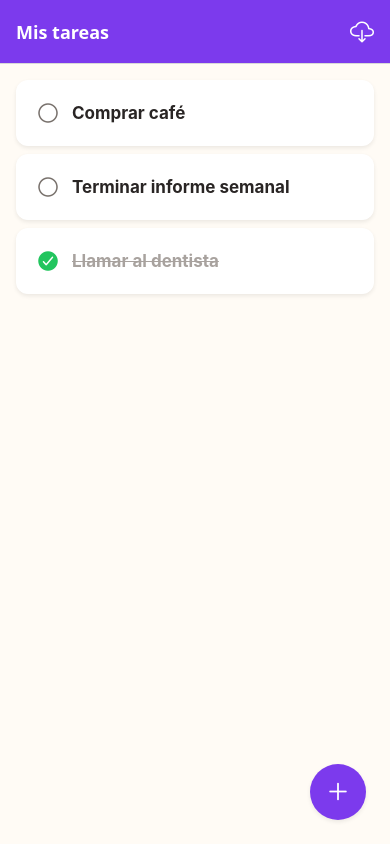
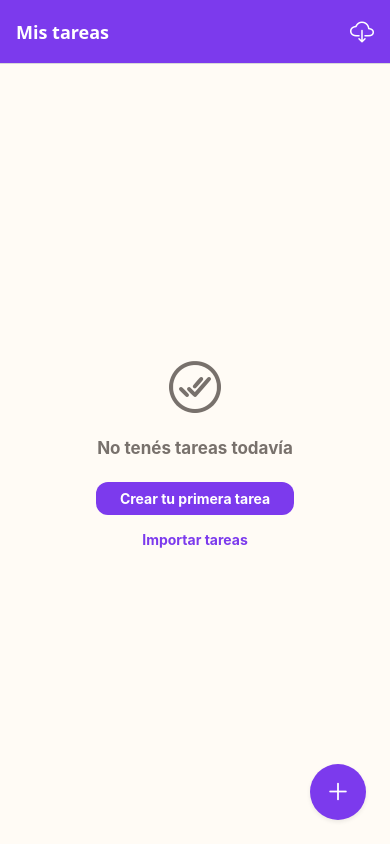
Before and after one commit to ibilleke/todo-list-app-movil, a React Native app in the folder app/: screen /TaskList in a window 390 px wide. Built offline with nearby package versions, Linux system fonts and the light colour scheme.

Commit message:
feat: add empty and loading states to task list
Shows icon, message and CTAs when there are no tasks, plus a spinner while the initial load resolves. Drops the mock-task auto-reseed left over from the persistence spike so the empty state is actually reachable.

```diff
--- a/app/src/screens/TaskListScreen.tsx
+++ b/app/src/screens/TaskListScreen.tsx
@@ -12,47 +12,21 @@ import TaskCard from "../components/TaskCard";
 
 type Props = NativeStackScreenProps<RootStackParamList, "TaskList">;
 
-const MOCK_TASKS: Task[] = [
-  {
-    id: "mock-1",
-    title: "Comprar café",
-    completed: false,
-    createdAt: new Date().toISOString(),
-    source: "local",
-  },
-  {
-    id: "mock-2",
-    title: "Terminar informe semanal",
-    completed: false,
-    createdAt: new Date().toISOString(),
-    source: "local",
-  },
-  {
-    id: "mock-3",
-    title: "Llamar al dentista",
-    completed: true,
-    createdAt: new Date().toISOString(),
-    source: "local",
-  },
-];
-
 export default function TaskListScreen({ navigation }: Props) {
   const [tasks, setTasks] = useState<Task[]>([]);
   const [isImporting, setIsImporting] = useState(false);
   const [importError, setImportError] = useState<string | null>(null);
+  const [isLoading, setIsLoading] = useState(true);
 
   useFocusEffect(
     useCallback(() => {
       let active = true;
       (async () => {
-        let stored = await getTasks();
-        if (stored.length === 0) {
-          for (const mock of MOCK_TASKS) {
-            await saveTask(mock);
+        const stored = await getTasks();
+        if (active) {
+          setTasks(stored);
+          setIsLoading(false);
         }
-          stored = await getTasks();
-        }
-        if (active) setTasks(stored);
       })();
       return () => {
         active = false;
@@ -118,6 +92,25 @@ export default function TaskListScreen({ navigation }: Props) {
           </Pressable>
         </View>
       )}
+      {isLoading ? (
+        <View style={styles.centerState}>
+          <ActivityIndicator color={colors.primary} size="large" />
+        </View>
+      ) : tasks.length === 0 ? (
+        <View style={styles.centerState}>
+          <Ionicons name="checkmark-done-circle-outline" size={64} color={colors.textSecondary} />
+          <Text style={styles.emptyTitle}>No tenés tareas todavía</Text>
+          <Pressable
+            style={styles.emptyPrimaryButton}
+            onPress={() => navigation.navigate("TaskForm", {})}
+          >
+            <Text style={styles.emptyPrimaryButtonText}>Crear tu primera tarea</Text>
+          </Pressable>
+          <Pressable style={styles.emptySecondaryButton} onPress={handleImport}>
+            <Text style={styles.emptySecondaryButtonText}>Importar tareas</Text>
+          </Pressable>
+        </View>
+      ) : (
         <FlatList
           data={tasks}
           keyExtractor={(item) => item.id}
@@ -130,6 +123,7 @@ export default function TaskListScreen({ navigation }: Props) {
             />
           )}
         />
+      )}
       <Pressable
         style={styles.fab}
         onPress={() => navigation.navigate("TaskForm", {})}
@@ -149,6 +143,39 @@ const styles = StyleSheet.create({
   list: {
     padding: spacing.md,
     gap: spacing.sm,
+  },
+  centerState: {
+    flex: 1,
+    alignItems: "center",
+    justifyContent: "center",
+    padding: spacing.lg,
+    gap: spacing.sm,
+  },
+  emptyTitle: {
+    ...typography.taskTitle,
+    color: colors.textSecondary,
+    marginTop: spacing.sm,
+  },
+  emptyPrimaryButton: {
+    marginTop: spacing.md,
+    backgroundColor: colors.primary,
+    borderRadius: radius.md,
+    paddingVertical: spacing.sm,
+    paddingHorizontal: spacing.lg,
+  },
+  emptyPrimaryButtonText: {
+    ...typography.body,
+    fontWeight: "700",
+    color: colors.surface,
+  },
+  emptySecondaryButton: {
+    paddingVertical: spacing.sm,
+    paddingHorizontal: spacing.lg,
+  },
+  emptySecondaryButtonText: {
+    ...typography.body,
+    fontWeight: "700",
+    color: colors.primary,
   },
   fab: {
     position: "absolute",
```
Lines whose indentation alone changed are shown as unchanged.
